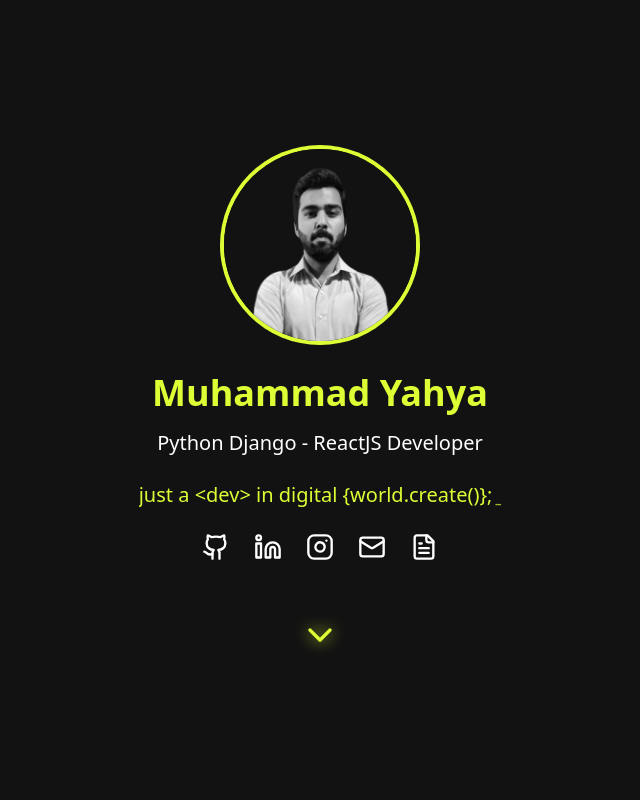
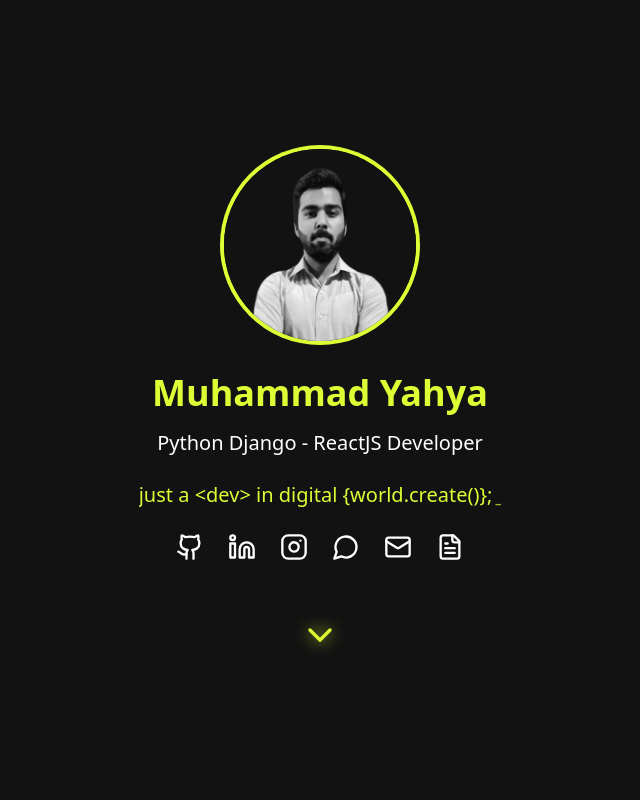
Before and after one commit to yahyabhatti10/yahya-portfolio, a React (Vite) app: page / in a window 1280 px wide. Shown: the top 800 px of the page, without its empty margins (320-960 px from the left). Built offline with nearby package versions, Linux system fonts and the light colour scheme.

Commit message:
Added Whatsapp logo at HeroSection

```diff
--- a/src/components/HeroSection.tsx
+++ b/src/components/HeroSection.tsx
@@ -1,6 +1,6 @@
 import { motion, AnimatePresence } from 'framer-motion';
 import { useState } from 'react';
-import { Github, Instagram, Linkedin, Mail, ChevronDown, FileText } from 'lucide-react';
+import { Github, Instagram, Linkedin, Mail, MessageCircle, ChevronDown, FileText } from 'lucide-react';
 import { Typewriter } from 'react-simple-typewriter';
 import resume from '../assets/resume.pdf'
 import profile from '../assets/profile.png'
@@ -86,6 +86,12 @@ const HeroSection = () => {
                             <Instagram size={28} />
                         </a>
                         <a
+                            href="https://wa.me/3218814089"
+                            className="hover:text-[#DDFE35] transition-all hover:scale-110 duration-300"
+                        >
+                            <MessageCircle size={28} />
+                        </a>
+                        <a
                             href="mailto:muhammadyahya.work@gmail.com"
                             className="hover:text-[#DDFE35] transition-all hover:scale-110 duration-300"
                         >
```
